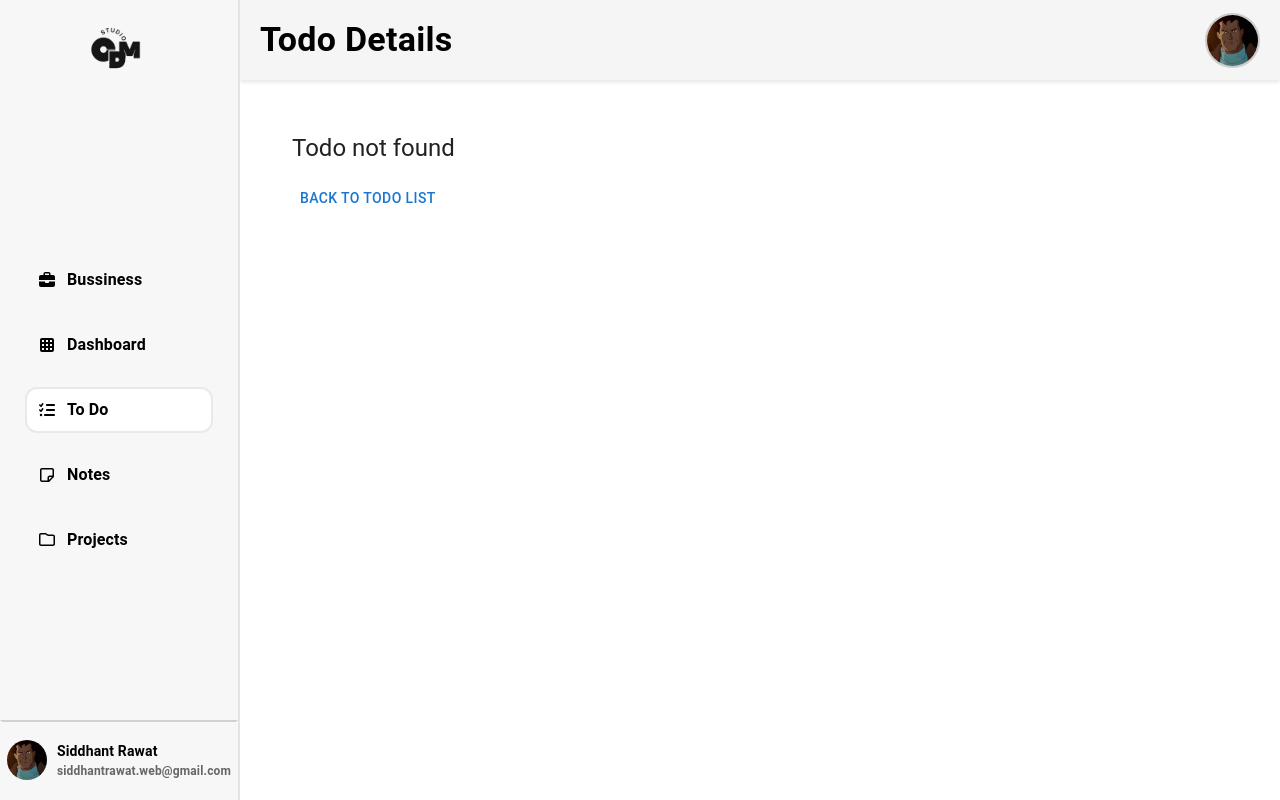
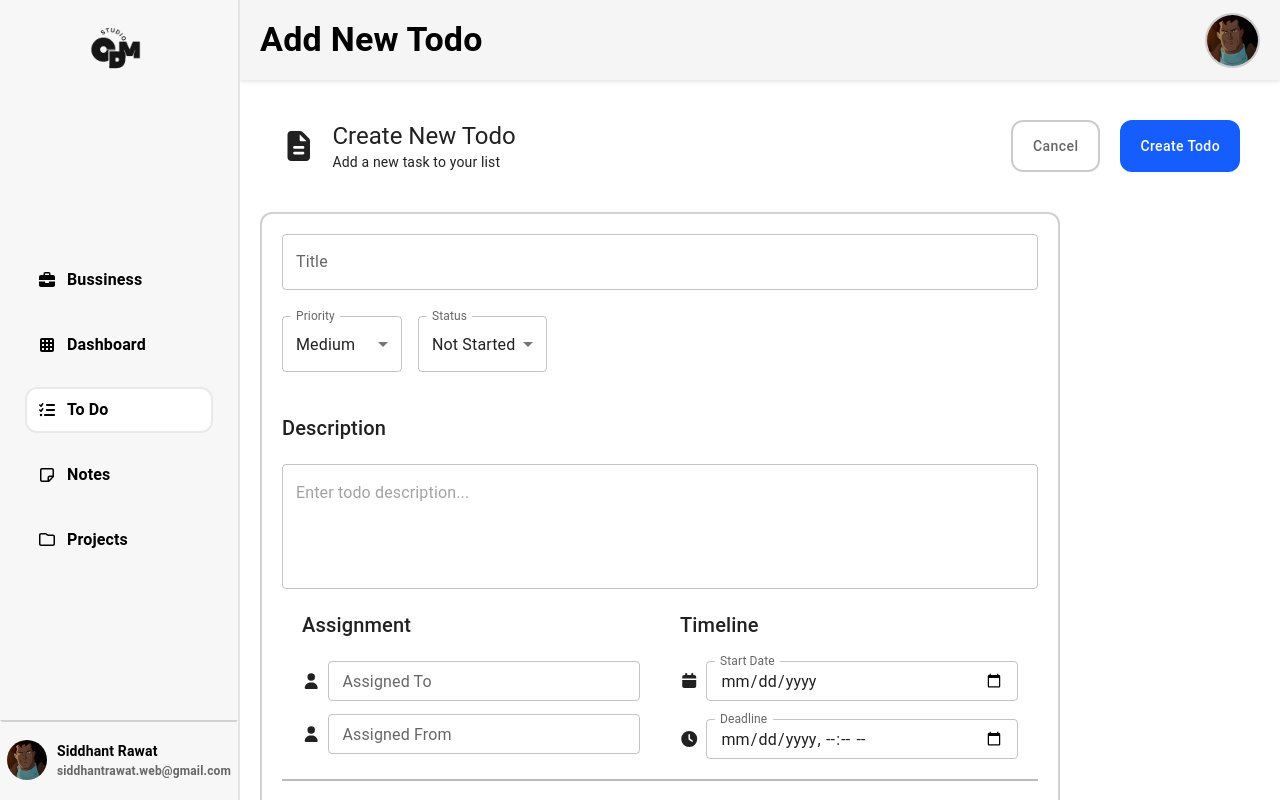
Before and after one commit to Sid2303/CRMStudio, a React (Vite) app: page /todo/addTodo in a window 1280 px wide. Shown: the top 800 px of the page. Built offline with nearby package versions, Linux system fonts and the light colour scheme.

Commit message:
More Work

```diff
--- a/src/components/PrivateComponents/reusables/AddButton/AddButton.jsx
+++ b/src/components/PrivateComponents/reusables/AddButton/AddButton.jsx
@@ -1,13 +1,13 @@
-import React from 'react'
-import './AddButton.css'
+import React from 'react';
+import './AddButton.css';
 import { FontAwesomeIcon } from '@fortawesome/react-fontawesome';
 import { faPlus } from '@fortawesome/free-solid-svg-icons';
 
 export default function AddButton(props) {
-    return (
-        <button className='add-button'>
-            <FontAwesomeIcon icon={faPlus} />
-            Add {props.name}
-        </button>
-    )
+	return (
+		<button className="add-button" onClick={props.handleClick}>
+			<FontAwesomeIcon icon={faPlus} />
+			Add {props.name}
+		</button>
+	);
 }
--- /dev/null
+++ b/src/pages/private/ToDo/Components/AddTodo.jsx
@@ -0,0 +1,266 @@
+import React, { useState } from 'react';
+import Box from '@mui/material/Box';
+import Typography from '@mui/material/Typography';
+import Button from '@mui/material/Button';
+import TextField from '@mui/material/TextField';
+import FormControl from '@mui/material/FormControl';
+import InputLabel from '@mui/material/InputLabel';
+import Select from '@mui/material/Select';
+import MenuItem from '@mui/material/MenuItem';
+import { useNavigate } from 'react-router-dom';
+import { FontAwesomeIcon } from '@fortawesome/react-fontawesome';
+import {
+	faFileLines,
+	faUser,
+	faCalendar,
+	faClock,
+	faFolder,
+} from '@fortawesome/free-solid-svg-icons';
+import './selectedTodo.css';
+
+export default function AddTodo() {
+	const navigate = useNavigate();
+
+	const [formData, setFormData] = useState({
+		title: '',
+		description: '',
+		priority: 'Medium',
+		status: 'not-started',
+		startDate: '',
+		deadline: '',
+		assignedTo: '',
+		assignedFrom: '',
+		projectId: '',
+		notes: '',
+	});
+
+	const handleChange = e => {
+		const { name, value } = e.target;
+		setFormData(prev => ({
+			...prev,
+			[name]: value,
+		}));
+	};
+
+	const handleSubmit = () => {
+		// Add your create logic here
+		console.log('Creating todo:', formData);
+		// Navigate back to todo list after creation
+		navigate('/todo');
+	};
+
+	const handleCancel = () => {
+		navigate('/todo');
+	};
+
+	return (
+		<Box>
+			{/* Todo Header */}
+			<Box className="todo-header">
+				<Box className="todo-header-title">
+					<Box className="todo-icon">
+						<FontAwesomeIcon icon={faFileLines} />
+					</Box>
+					<Box className="todo-heading">
+						<Typography variant="h5" component="h2">
+							Create New Todo
+						</Typography>
+						<Typography variant="body2">Add a new task to your list</Typography>
+					</Box>
+				</Box>
+				<Box className="todo-header-options">
+					<Button
+						onClick={handleCancel}
+						sx={{
+							borderRadius: '12px',
+							padding: '10px 20px',
+							textTransform: 'none',
+							border: '2px solid #ccc',
+							color: '#666',
+						}}
+					>
+						Cancel
+					</Button>
+					<Button
+						onClick={handleSubmit}
+						sx={{
+							borderRadius: '12px',
+							padding: '10px 20px',
+							textTransform: 'none',
+							backgroundColor: '#155dfc',
+							color: 'white',
+							'&:hover': {
+								backgroundColor: '#3575ff',
+							},
+						}}
+					>
+						Create Todo
+					</Button>
+				</Box>
+			</Box>
+
+			{/* Todo Body */}
+			<Box className="todo-body">
+				<Box className="todo-body-header">
+					<TextField
+						fullWidth
+						label="Title"
+						name="title"
+						value={formData.title}
+						onChange={handleChange}
+						variant="outlined"
+						sx={{ marginBottom: 2 }}
+					/>
+					<Box className="todo-tags" sx={{ gap: 2, display: 'flex' }}>
+						<FormControl sx={{ minWidth: 120 }}>
+							<InputLabel>Priority</InputLabel>
+							<Select
+								name="priority"
+								value={formData.priority}
+								onChange={handleChange}
+								label="Priority"
+							>
+								<MenuItem value="High">High</MenuItem>
+								<MenuItem value="Medium">Medium</MenuItem>
+								<MenuItem value="Low">Low</MenuItem>
+							</Select>
+						</FormControl>
+						<FormControl sx={{ minWidth: 120 }}>
+							<InputLabel>Status</InputLabel>
+							<Select name="status" value={formData.status} onChange={handleChange} label="Status">
+								<MenuItem value="not-started">Not Started</MenuItem>
+								<MenuItem value="in-progress">In Progress</MenuItem>
+								<MenuItem value="completed">Completed</MenuItem>
+							</Select>
+						</FormControl>
+					</Box>
+				</Box>
+
+				<Box className="todo-description-box">
+					<Typography variant="h6" component="h3">
+						Description
+					</Typography>
+					<TextField
+						fullWidth
+						multiline
+						rows={4}
+						name="description"
+						value={formData.description}
+						onChange={handleChange}
+						variant="outlined"
+						placeholder="Enter todo description..."
+					/>
+				</Box>
+
+				<Box className="assign-timeline">
+					<Box className="assignment">
+						<Typography variant="h6" component="h3">
+							Assignment
+						</Typography>
+						<Box className="assignment-members">
+							<Box className="member" sx={{ display: 'flex', gap: 1, alignItems: 'center' }}>
+								<FontAwesomeIcon icon={faUser} />
+								<TextField
+									label="Assigned To"
+									name="assignedTo"
+									value={formData.assignedTo}
+									onChange={handleChange}
+									variant="outlined"
+									size="small"
+									fullWidth
+								/>
+							</Box>
+							<Box
+								className="member"
+								sx={{ display: 'flex', gap: 1, alignItems: 'center', marginTop: 1 }}
+							>
+								<FontAwesomeIcon icon={faUser} />
+								<TextField
+									label="Assigned From"
+									name="assignedFrom"
+									value={formData.assignedFrom}
+									onChange={handleChange}
+									variant="outlined"
+									size="small"
+									fullWidth
+								/>
+							</Box>
+						</Box>
+					</Box>
+					<Box className="timeline">
+						<Typography variant="h6" component="h3">
+							Timeline
+						</Typography>
+						<Box className="timeline-times">
+							<Box className="timeline-time" sx={{ display: 'flex', gap: 1, alignItems: 'center' }}>
+								<FontAwesomeIcon icon={faCalendar} />
+								<TextField
+									label="Start Date"
+									type="date"
+									name="startDate"
+									value={formData.startDate}
+									onChange={handleChange}
+									variant="outlined"
+									size="small"
+									InputLabelProps={{ shrink: true }}
+									fullWidth
+								/>
+							</Box>
+							<Box
+								className="timeline-time"
+								sx={{ display: 'flex', gap: 1, alignItems: 'center', marginTop: 1 }}
+							>
+								<FontAwesomeIcon icon={faClock} />
+								<TextField
+									label="Deadline"
+									type="datetime-local"
+									name="deadline"
+									value={formData.deadline}
+									onChange={handleChange}
+									variant="outlined"
+									size="small"
+									InputLabelProps={{ shrink: true }}
+									fullWidth
+								/>
+							</Box>
+						</Box>
+					</Box>
+				</Box>
+
+				<Box className="todo-project bottom-margin">
+					<Typography variant="h6" component="h3">
+						Project
+					</Typography>
+					<Box className="project-name" sx={{ display: 'flex', gap: 1, alignItems: 'center' }}>
+						<FontAwesomeIcon icon={faFolder} />
+						<TextField
+							label="Project ID"
+							name="projectId"
+							value={formData.projectId}
+							onChange={handleChange}
+							variant="outlined"
+							size="small"
+							fullWidth
+						/>
+					</Box>
+				</Box>
+
+				<Box className="notes">
+					<Typography variant="h6" component="h3">
+						Notes
+					</Typography>
+					<TextField
+						fullWidth
+						multiline
+						rows={3}
+						name="notes"
+						value={formData.notes}
+						onChange={handleChange}
+						variant="outlined"
+						placeholder="Add any additional notes..."
+					/>
+				</Box>
+			</Box>
+		</Box>
+	);
+}
--- a/src/pages/private/ToDo/ToDo.jsx
+++ b/src/pages/private/ToDo/ToDo.jsx
@@ -1,13 +1,15 @@
 import Box from '@mui/material/Box';
 import Stack from '@mui/material/Stack';
+import Typography from '@mui/material/Typography';
 import React from 'react';
+import { useNavigate } from 'react-router-dom';
 import FormControl from '@mui/material/FormControl';
 import InputLabel from '@mui/material/InputLabel';
 import MenuItem from '@mui/material/MenuItem';
 import Select from '@mui/material/Select';
 import TextField from '@mui/material/TextField';
 import InputAdornment from '@mui/material/InputAdornment';
-import { faMagnifyingGlass } from '@fortawesome/free-solid-svg-icons';
+import { faMagnifyingGlass, faClipboardList } from '@fortawesome/free-solid-svg-icons';
 import { FontAwesomeIcon } from '@fortawesome/react-fontawesome';
 import AddButton from '../../../components/PrivateComponents/reusables/AddButton/AddButton';
 import todosList from '../../../assets/data/todolist.js';
@@ -18,6 +20,7 @@ import TodoCharts from './Components/TodoCharts.jsx';
 
 export default function ToDo() {
 	const [sortBy, setSortBy] = React.useState('all');
+	const navigate = useNavigate();
 
 	const sortOptions = [
 		{ value: 'all', label: 'All' },
@@ -93,14 +96,14 @@ export default function ToDo() {
 					/>
 				</Box>
 				<Box>
-					<AddButton name="New ToDo" />
+					<AddButton name="New ToDo" handleClick={() => navigate('/todo/addTodo')} />
 				</Box>
 			</Stack>
 			<Stack
 				direction={{ xs: 'column-reverse', md: 'row' }}
 				spacing={3}
 				sx={{
-					marginTop: '20px',
+					marginTop: '40px',
 					'@media (max-width: 900px)': {
 						flexDirection: 'column-reverse',
 					},
@@ -110,14 +113,42 @@ export default function ToDo() {
 					spacing={2}
 					sx={{
 						width: { xs: '100%', md: '50%' },
+						maxHeight: '600px',
+						overflowY: 'auto',
+						paddingRight: { xs: '0', md: '10px' },
 						'@media (max-width: 900px)': {
 							width: '100%',
 						},
 					}}
 				>
-					{todosList.map(todo => (
-						<TodoCard key={todo.id} todo={todo} />
-					))}
+					{todosList.length > 0 ? (
+						todosList.map(todo => <TodoCard key={todo.id} todo={todo} />)
+					) : (
+						<Box
+							sx={{
+								display: 'flex',
+								flexDirection: 'column',
+								alignItems: 'center',
+								justifyContent: 'center',
+								padding: 8,
+								backgroundColor: '#f5f5f5',
+								borderRadius: 2,
+								border: '2px solid #ccc',
+								minHeight: '300px',
+							}}
+						>
+							<FontAwesomeIcon
+								icon={faClipboardList}
+								style={{ fontSize: '64px', color: '#bbb', marginBottom: '20px' }}
+							/>
+							<Typography variant="h5" sx={{ color: '#666', fontWeight: 600, marginBottom: 1 }}>
+								No Todos Available
+							</Typography>
+							<Typography variant="body1" sx={{ color: '#999', textAlign: 'center' }}>
+								Add New Todos
+							</Typography>
+						</Box>
+					)}
 				</Stack>
 				<Box
 					sx={{
--- a/src/routes/AppRoutes.jsx
+++ b/src/routes/AppRoutes.jsx
@@ -1,26 +1,26 @@
-import { Routes, Route } from "react-router-dom";
-import Home from "../pages/public/Home.jsx";
+import { Routes, Route } from 'react-router-dom';
+import Home from '../pages/public/Home.jsx';
 // Auth pages
-import Login from "../pages/public/auth/Login.jsx";
-import SignUp from "../pages/public/auth/SignUp.jsx";
-import ForgotPassword from "../pages/public/auth/ForgotPassword.jsx";
-import VerifyOtp from "../pages/public/auth/VerifyOtp.jsx";
-import SetNewPassword from "../pages/public/auth/SetNewPassword.jsx";
+import Login from '../pages/public/auth/Login.jsx';
+import SignUp from '../pages/public/auth/SignUp.jsx';
+import ForgotPassword from '../pages/public/auth/ForgotPassword.jsx';
+import VerifyOtp from '../pages/public/auth/VerifyOtp.jsx';
+import SetNewPassword from '../pages/public/auth/SetNewPassword.jsx';
 
-import ProtectedRoutes from "./ProtectedRoutes.jsx";
+import ProtectedRoutes from './ProtectedRoutes.jsx';
 
 export default function AppRoutes() {
 	return (
 		<Routes>
-            <Route>
+			{/* Public routes */}
 			<Route path="/" element={<Home />} />
 			<Route path="/login" element={<Login />} />
 			<Route path="/signup" element={<SignUp />} />
 			<Route path="/forgotpassword" element={<ForgotPassword />} />
 			<Route path="/verifyotp" element={<VerifyOtp />} />
 			<Route path="/setnewpassword" element={<SetNewPassword />} />
-            </Route>
 
+			{/* Protected routes */}
 			<Route path="/*" element={<ProtectedRoutes />} />
 		</Routes>
 	);
--- a/src/routes/ProtectedRoutes.jsx
+++ b/src/routes/ProtectedRoutes.jsx
@@ -7,6 +7,7 @@ import SelectedTodo from '../pages/private/ToDo/Components/SelectedTodo.jsx';
 import Notes from '../pages/private/Notes/Notes.jsx';
 import Projects from '../pages/private/Projects/Projects.jsx';
 import Bussiness from '../pages/private/Bussiness/Bussiness.jsx';
+import AddTodo from '../pages/private/ToDo/Components/AddTodo.jsx';
 
 export default function ProtectedRoutes() {
 	return (
@@ -19,7 +20,6 @@ export default function ProtectedRoutes() {
 					</PvtLayout>
 				}
 			/>
-
 			{/* <Route
 				path="/companydashboard"
 				element={
@@ -28,7 +28,6 @@ export default function ProtectedRoutes() {
 					</PvtLayout>
 				}
 			/> */}
-
 			<Route
 				path="/todo"
 				element={
@@ -37,7 +36,14 @@ export default function ProtectedRoutes() {
 					</PvtLayout>
 				}
 			/>
-
+			<Route
+				path="/todo/addTodo"
+				element={
+					<PvtLayout pageTitle="Add New Todo">
+						<AddTodo />
+					</PvtLayout>
+				}
+			/>
 			<Route
 				path="/todo/:id"
 				element={
@@ -45,8 +51,7 @@ export default function ProtectedRoutes() {
 						<SelectedTodo />
 					</PvtLayout>
 				}
-			/>
-
+			/>{' '}
 			<Route
 				path="/notes"
 				element={
@@ -55,7 +60,6 @@ export default function ProtectedRoutes() {
 					</PvtLayout>
 				}
 			/>
-
 			<Route
 				path="/projects"
 				element={
@@ -64,7 +68,6 @@ export default function ProtectedRoutes() {
 					</PvtLayout>
 				}
 			/>
-
 			<Route
 				path="/bussiness"
 				element={
```
Lines whose indentation alone changed are shown as unchanged.
